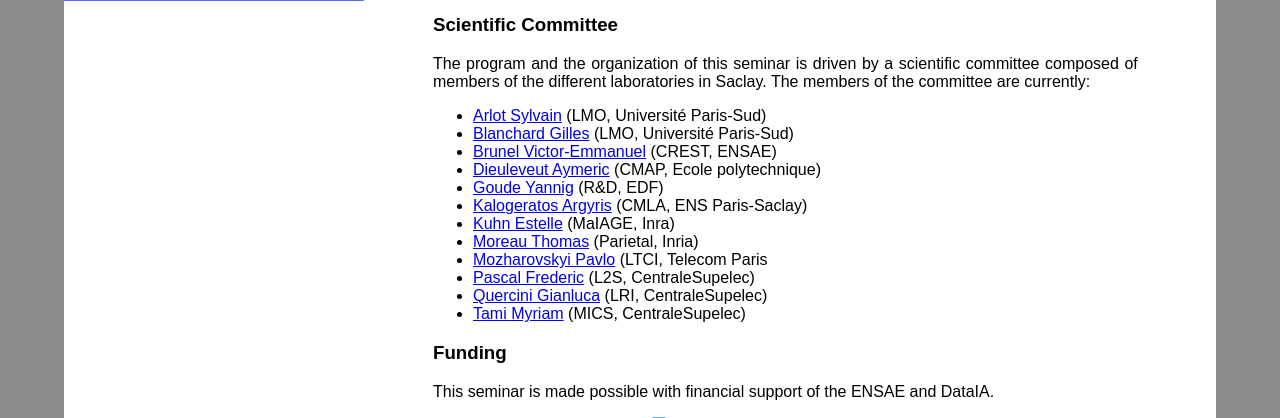
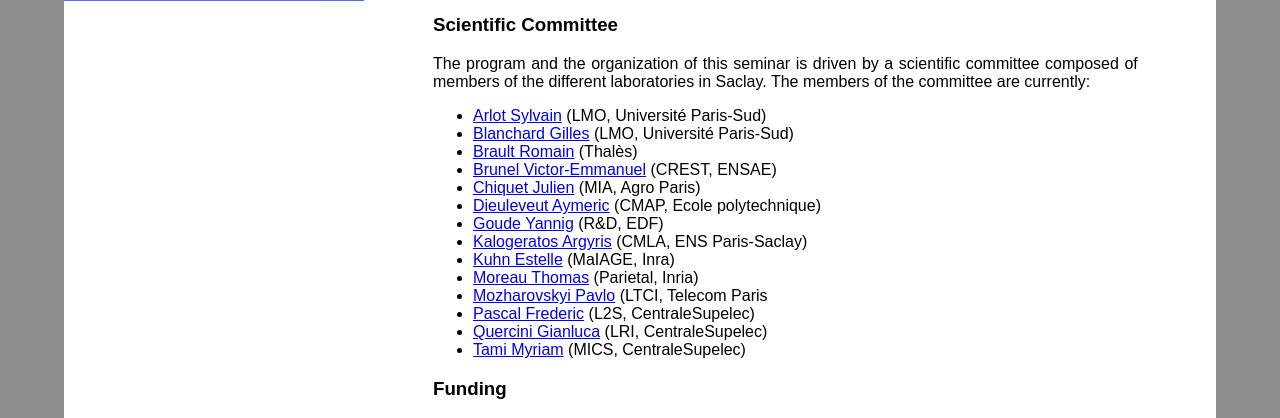
Before and after one commit to tomMoral/palaisien.django, a Django app: page / in a window 1280 px wide. Shown: the part 799-1217 px from the top of the page. Run offline with Django 3.2, Linux system fonts and the light colour scheme; data that the repository does not hold is empty; some libraries are stand-ins or nearby versions.

Commit message:
ENH add R. Brault & J. Chiquet to committee

```diff
--- a/programme/templates/programme/about.html
+++ b/programme/templates/programme/about.html
@@ -35,8 +35,12 @@
             Arlot Sylvain</a> (LMO, Université Paris-Sud)</li>
         <li><a href="http://www.math.uni-potsdam.de/~blanchard/">
             Blanchard Gilles</a> (LMO, Université Paris-Sud)</li>
+        <li><a href="https://scholar.google.fr/citations?user=IFkrCzYAAAAJ&hl=en">
+            Brault Romain</a> (Thalès)</li>
         <li><a href="https://vebrunel.com/about/">
             Brunel Victor-Emmanuel</a> (CREST, ENSAE)</li>
+        <li><a href="https://jchiquet.github.io">
+            Chiquet Julien</a> (MIA, Agro Paris)</li>
         <li><a href="http://www.cmap.polytechnique.fr/~aymeric.dieuleveut/">
             Dieuleveut Aymeric</a> (CMAP, Ecole polytechnique)</li>
         <li><a href="https://www.math.u-psud.fr/~goude/about.html">
```
